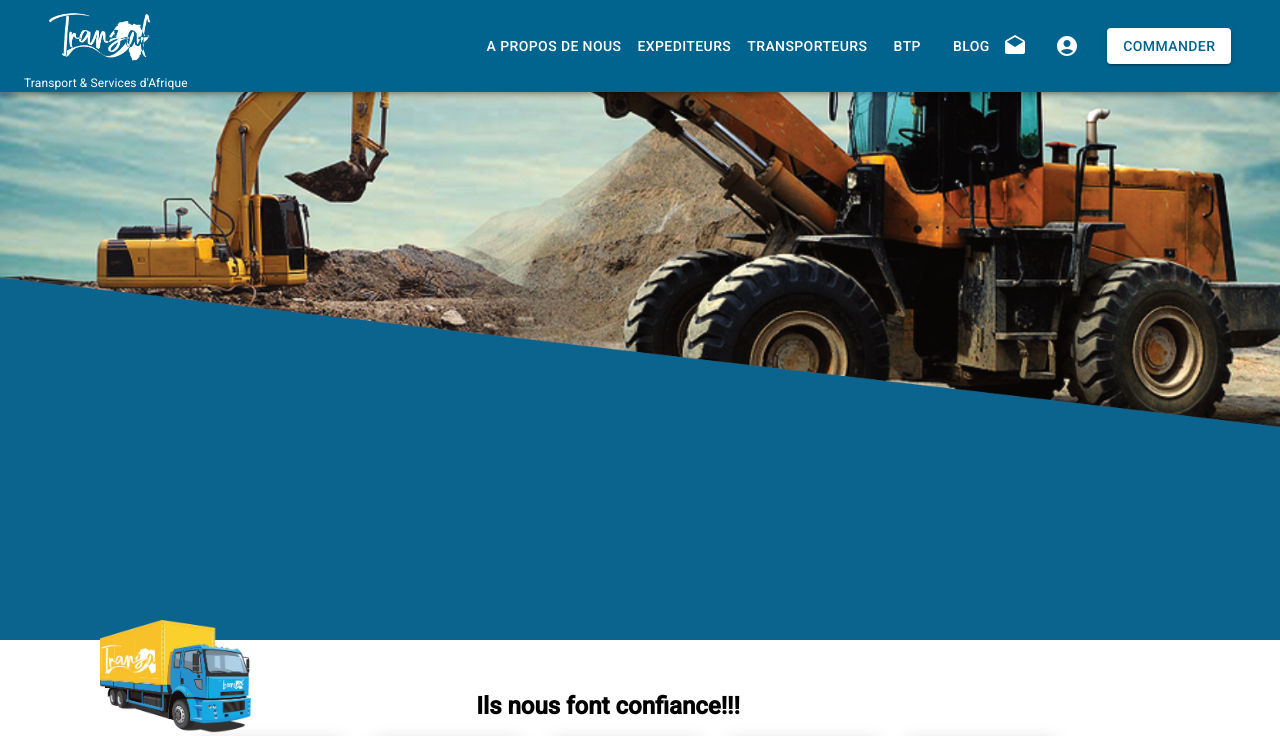
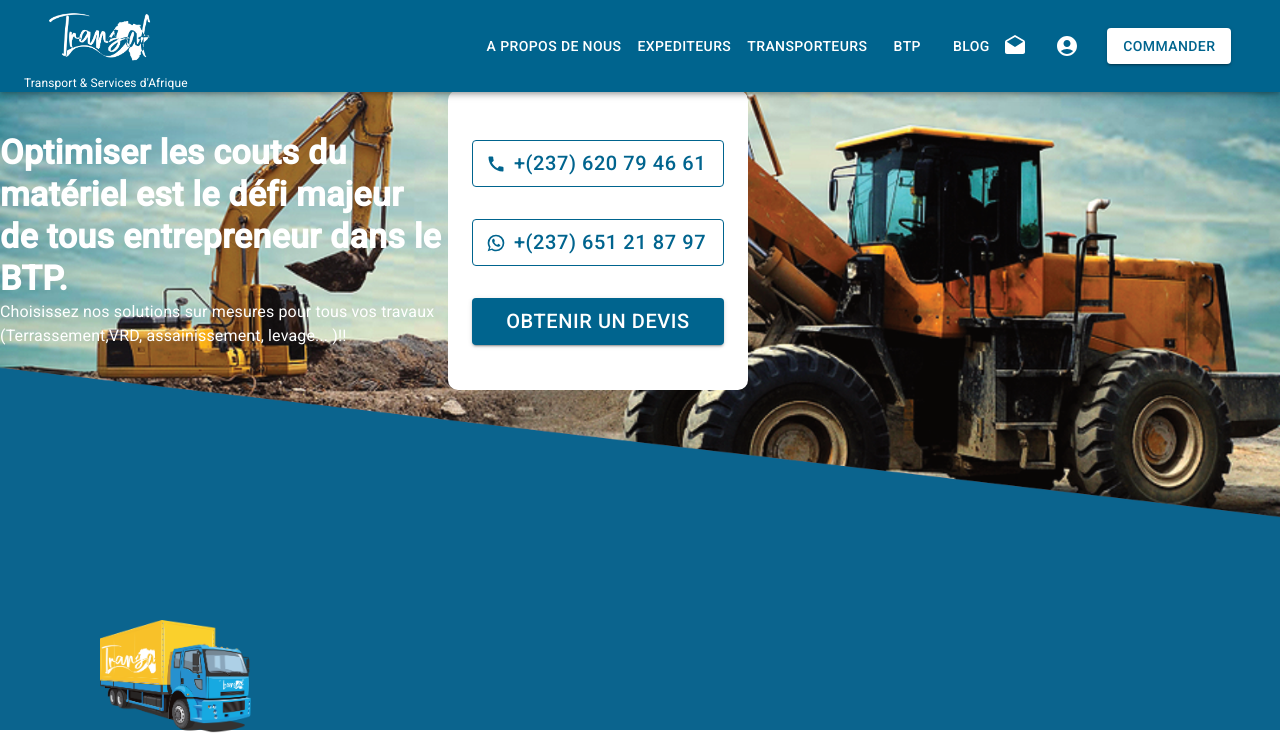
Before and after one commit to aristide20/TNew, a React (Create React App) app: page /BTP in a window 1280 px wide. Shown: the top 736 px of the page. Built offline with nearby package versions, Linux system fonts and the light colour scheme.

Commit message:
home btp change

```diff
--- a/src/pages/BTPPage/Body.js
+++ b/src/pages/BTPPage/Body.js
@@ -28,10 +28,27 @@ const Body = () => {
     const haut5 = isSmallScreen2 ? "250px" : "35px";
 
         return(
-          <Box position="static" sx={{ width:"100%"}} >
+          <Box position="static" sx={{ width:"100%", marginTop:"90px"}} >
               <CssBaseline />
               <div className="btptop">
-
+              <Box  sx={{ width:isSmallScreen2 ? "70%" : "90%", display:"flex", flexDirection:"column",
+                          justifyContent:"center", alignItems:"center" }}>
+                             <Grid container justifyContent="center" alignItems="center" spacin={4}>
+                                   <Grid item xs={isSmallScreen2 ? 6 : 12} >
+                                         <Typography variant="h4" sx={{color:"white", fontWeight:"bold"}}>
+                                                  Optimiser les couts du matériel est le défi majeur de tous entrepreneur
+                                                  dans le BTP.
+                                         </Typography>
+                                         <Typography variant="paragraph" sx={{color:"white"}}>
+                                                Choisissez nos solutions sur mesures
+                                                pour tous vos travaux (Terrassement,VRD, assainissement, levage... )!!
+                                         </Typography>
+                                   </Grid>
+                                   <Grid item xs={isSmallScreen2 ? 6 : 12} >
+                                        <ContactBox1 />
+                                   </Grid>
+                             </Grid>
+              </Box>
               </div>
               <Box>
                    <SatisfiedClients02 />
@@ -69,7 +86,7 @@ const Body = () => {
      *
 
     <img src={fondBTP} width="100%" height={haut1} alt="fond" />
-                   <Box position="absolute" sx={{ width:large,
+                   <Box  sx={{ width:large,
                          backgroundColor:color2,
                          opacity:0.5 ,
                          height:hauteur,
@@ -78,28 +95,7 @@ const Body = () => {
                          top:haut2,
                          left:haut3 }}>
               </Box>
-              <Box position="absolute" sx={{ width:large,
-                         zIndex:10,
-                         top:haut4,
-                         left:haut5}}>
-                   <Container>
-                             <Grid container justifyContent="center" alignItems="center" spacin={4}>
-                                   <Grid item xs={isSmallScreen2 ? 6 : 10} >
-                                         <Typography variant="h4" sx={{color:"white", fontWeight:"bold"}}>
-                                                  Optimiser les couts du matériel est le défi majeur de tous entrepreneur
-                                                  dans le BTP.
-                                         </Typography>
-                                         <Typography variant="paragraph" sx={{color:"white"}}>
-                                                Choisissez nos solutions sur mesures
-                                                pour tous vos travaux (Terrassement,VRD, assainissement, levage... )!!
-                                         </Typography>
-                                   </Grid>
-                                   <Grid item xs={isSmallScreen2 ? 6 : 10} >
-                                        <ContactBox1 />
-                                   </Grid>
-                             </Grid>
-                   </Container>
-              </Box>
+
 
 
      */
```
